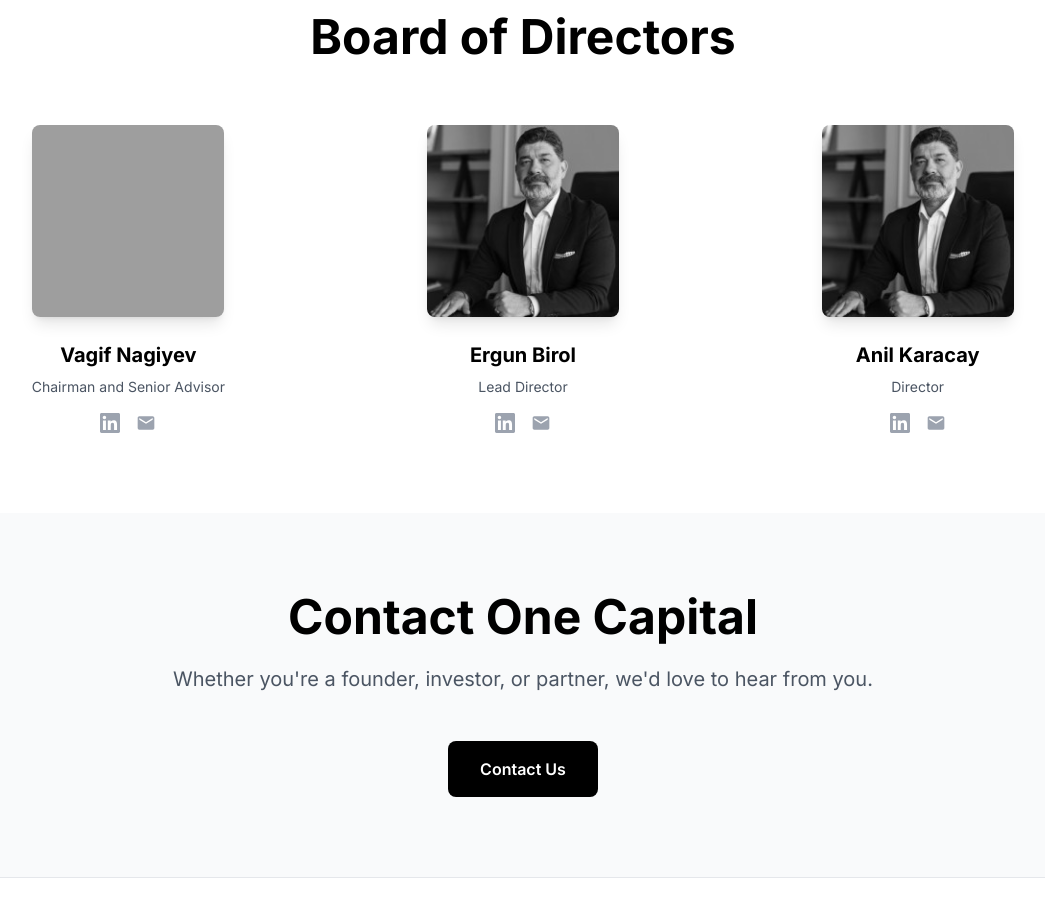
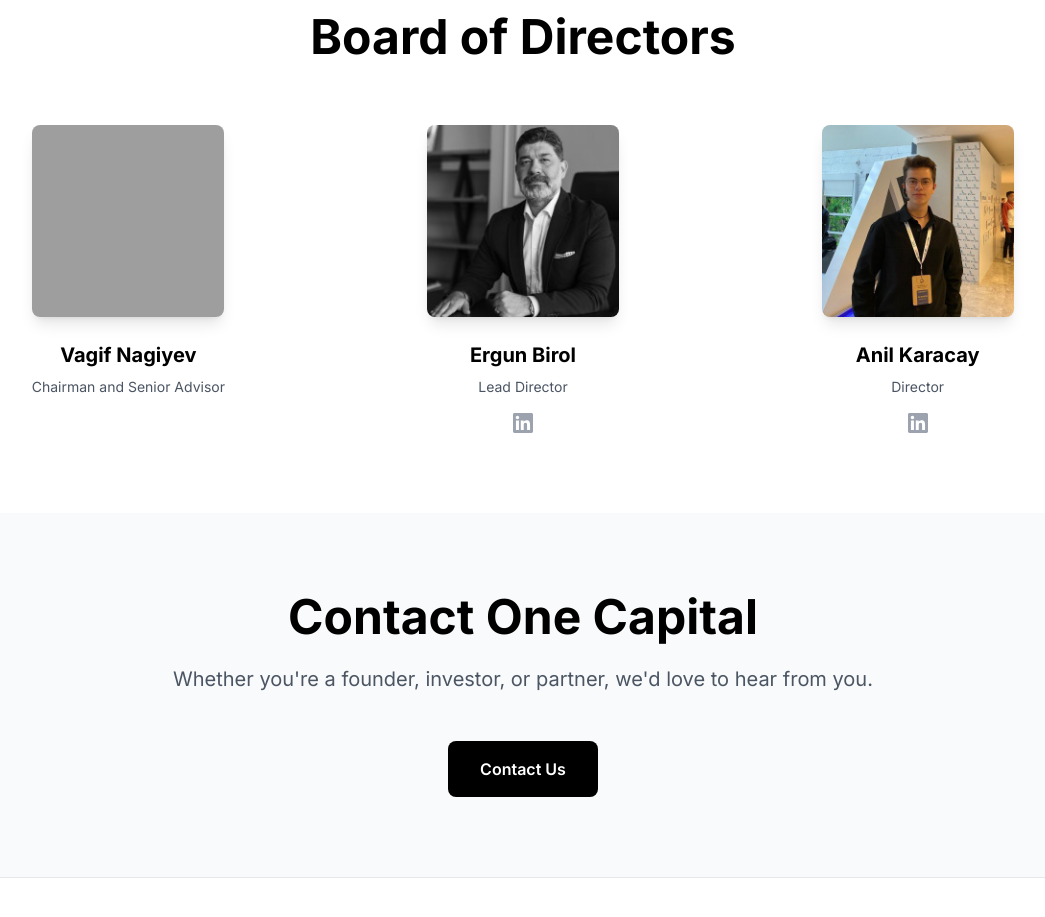
Before and after one commit to yusufsimmsek/one-web, a website: page index.html in a window 1280 px wide. Shown: the part 2083-3000 px from the top of the page, without its empty margins (117-1162 px from the left). Drawn offline with nearby package versions, Linux system fonts and the light colour scheme; grey boxes are pictures that could not be loaded.

Commit message:
Update team photos and social media icons - Add Ergun Birol and Anil Karacay photos - Remove email icons, keep only LinkedIn for Ergun and Anil - Remove all social icons for Vagif

```diff
--- a/index.html
+++ b/index.html
@@ -224,20 +224,6 @@
                     <!-- Name and Title -->
                     <h3 class="text-xl font-bold mb-2 text-black">Vagif Nagiyev</h3>
                     <p class="text-gray-600 mb-4 text-sm">Chairman and Senior Advisor</p>
-
-                    <!-- Social Links -->
-                    <div class="flex justify-center space-x-4">
-                        <a href="#" class="text-gray-400 hover:text-black transition-colors duration-300">
-                            <svg class="w-5 h-5" fill="currentColor" viewBox="0 0 24 24">
-                                <path d="M20.447 20.452h-3.554v-5.569c0-1.328-.027-3.037-1.852-3.037-1.853 0-2.136 1.445-2.136 2.939v5.667H9.351V9h3.414v1.561h.046c.477-.9 1.637-1.85 3.37-1.85 3.601 0 4.267 2.37 4.267 5.455v6.286zM5.337 7.433c-1.144 0-2.063-.926-2.063-2.065 0-1.138.92-2.063 2.063-2.063 1.14 0 2.064.925 2.064 2.063 0 1.139-.925 2.065-2.064 2.065zm1.782 13.019H3.555V9h3.564v11.452zM22.225 0H1.771C.792 0 0 .774 0 1.729v20.542C0 23.227.792 24 1.771 24h20.451C23.2 24 24 23.227 24 22.271V1.729C24 .774 23.2 0 22.222 0h.003z"/>
-                            </svg>
-                        </a>
-                        <a href="#" class="text-gray-400 hover:text-black transition-colors duration-300">
-                            <svg class="w-5 h-5" fill="currentColor" viewBox="0 0 24 24">
-                                <path d="M20 4H4c-1.1 0-1.99.9-1.99 2L2 18c0 1.1.9 2 2 2h16c1.1 0 2-.9 2-2V6c0-1.1-.9-2-2-2zm0 4l-8 5-8-5V6l8 5 8-5v2z"/>
-                            </svg>
-                        </a>
-                    </div>
                 </div>
 
                 <!-- Team Member 2 -->
@@ -262,11 +248,6 @@
                                 <path d="M20.447 20.452h-3.554v-5.569c0-1.328-.027-3.037-1.852-3.037-1.853 0-2.136 1.445-2.136 2.939v5.667H9.351V9h3.414v1.561h.046c.477-.9 1.637-1.85 3.37-1.85 3.601 0 4.267 2.37 4.267 5.455v6.286zM5.337 7.433c-1.144 0-2.063-.926-2.063-2.065 0-1.138.92-2.063 2.063-2.063 1.14 0 2.064.925 2.064 2.063 0 1.139-.925 2.065-2.064 2.065zm1.782 13.019H3.555V9h3.564v11.452zM22.225 0H1.771C.792 0 0 .774 0 1.729v20.542C0 23.227.792 24 1.771 24h20.451C23.2 24 24 23.227 24 22.271V1.729C24 .774 23.2 0 22.222 0h.003z"/>
                             </svg>
                         </a>
-                        <a href="#" class="text-gray-400 hover:text-black transition-colors duration-300">
-                            <svg class="w-5 h-5" fill="currentColor" viewBox="0 0 24 24">
-                                <path d="M20 4H4c-1.1 0-1.99.9-1.99 2L2 18c0 1.1.9 2 2 2h16c1.1 0 2-.9 2-2V6c0-1.1-.9-2-2-2zm0 4l-8 5-8-5V6l8 5 8-5v2z"/>
-                            </svg>
-                        </a>
                     </div>
                 </div>
 
@@ -275,8 +256,8 @@
                         <!-- Photo -->
                         <div class="mb-6">
                             <div class="w-48 h-48 mx-auto rounded-lg overflow-hidden shadow-lg">
-                                <img src="ergun-birol.jpg"
-                                     alt="Ergun Birol"
+                                <img src="anil-karacay.jpg"
+                                     alt="Anil Karacay"
                                      class="w-full h-full object-cover">
                             </div>
                         </div>
@@ -290,11 +271,6 @@
                         <a href="#" class="text-gray-400 hover:text-black transition-colors duration-300">
                             <svg class="w-5 h-5" fill="currentColor" viewBox="0 0 24 24">
                                 <path d="M20.447 20.452h-3.554v-5.569c0-1.328-.027-3.037-1.852-3.037-1.853 0-2.136 1.445-2.136 2.939v5.667H9.351V9h3.414v1.561h.046c.477-.9 1.637-1.85 3.37-1.85 3.601 0 4.267 2.37 4.267 5.455v6.286zM5.337 7.433c-1.144 0-2.063-.926-2.063-2.065 0-1.138.92-2.063 2.063-2.063 1.14 0 2.064.925 2.064 2.063 0 1.139-.925 2.065-2.064 2.065zm1.782 13.019H3.555V9h3.564v11.452zM22.225 0H1.771C.792 0 0 .774 0 1.729v20.542C0 23.227.792 24 1.771 24h20.451C23.2 24 24 23.227 24 22.271V1.729C24 .774 23.2 0 22.222 0h.003z"/>
-                            </svg>
-                        </a>
-                        <a href="#" class="text-gray-400 hover:text-black transition-colors duration-300">
-                            <svg class="w-5 h-5" fill="currentColor" viewBox="0 0 24 24">
-                                <path d="M20 4H4c-1.1 0-1.99.9-1.99 2L2 18c0 1.1.9 2 2 2h16c1.1 0 2-.9 2-2V6c0-1.1-.9-2-2-2zm0 4l-8 5-8-5V6l8 5 8-5v2z"/>
                             </svg>
                         </a>
                     </div>
```
Also changed, not shown: anil-karacay.jpg (added).
